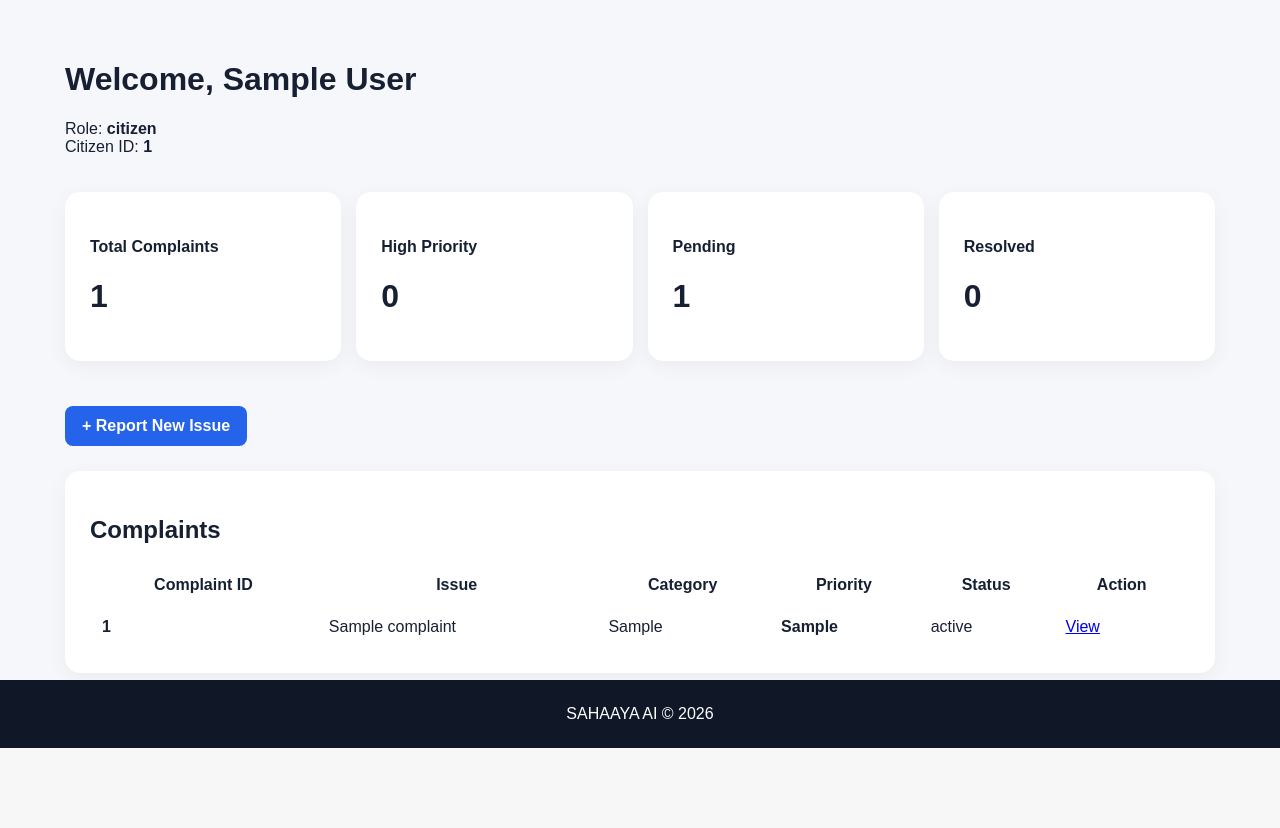
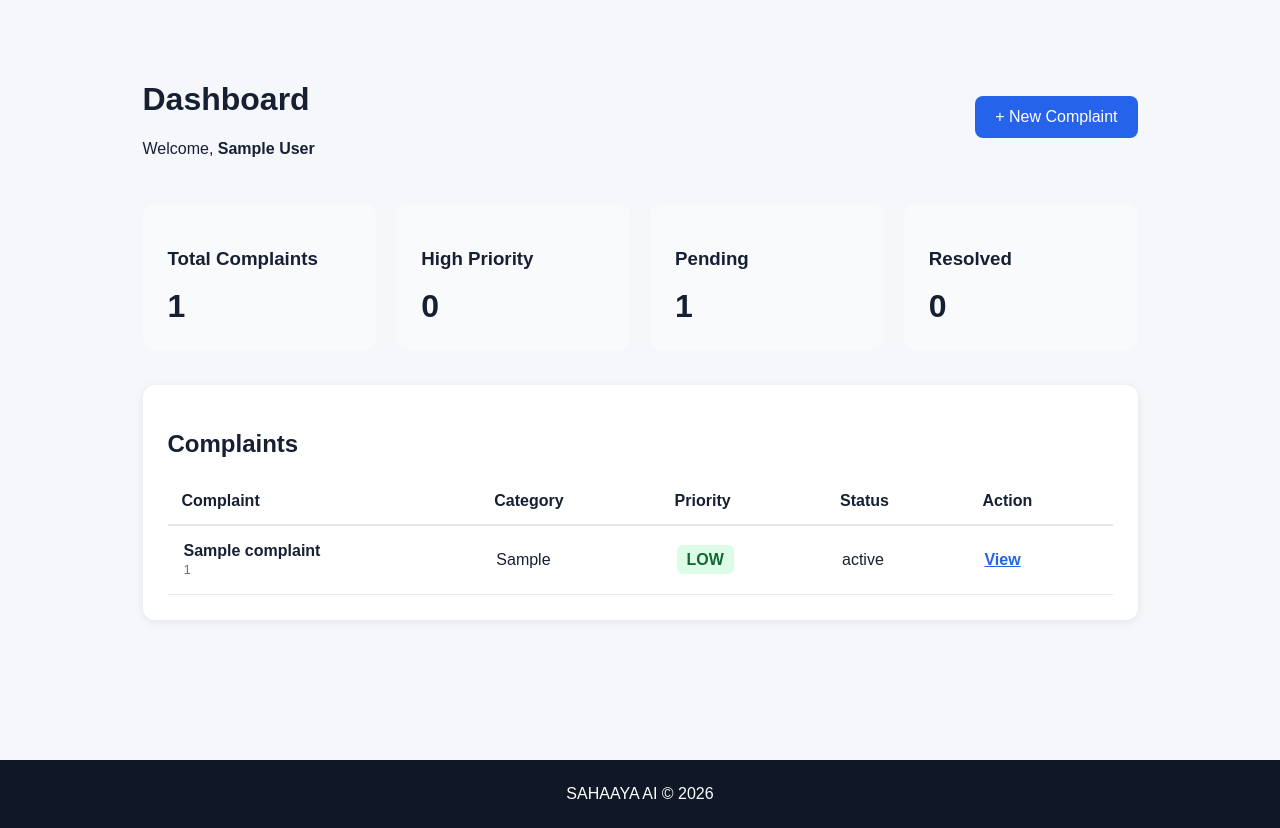
Before and after one commit to sharanyareddykn-cmd/sahaaya-AI, a Flask app: page /dashboard in a window 1280 px wide. Shown: the part 62-890 px from the top of the page. Before the commit the page ends 810 px from the top, so only its background shows below. Run offline with Flask 3, Linux system fonts and the light colour scheme; the visitor is signed in with stand-in values (Sample User, id 1); tables that the repository leaves empty hold one stand-in row (values such as "Sample post").

Commit message:
Update dashboard.html

```diff
--- a/templates/dashboard.html
+++ b/templates/dashboard.html
@@ -1,261 +1,289 @@
 {% extends "base.html" %}
 
-{% block title %}
-Dashboard
-{% endblock %}
-
+{% block title %}Dashboard - Sahaaya AI{% endblock %}
 
 {% block content %}
 
+<div class="container" style="max-width: 1200px; margin: 40px auto; padding: 20px;">
 
-<div style="padding-top:40px;">
+    <div style="display:flex; justify-content:space-between; align-items:center; margin-bottom:30px;">
+        <div>
+            <h1>Dashboard</h1>
+            <p>
+                Welcome,
+                <strong>{{ session.get('name', 'User') }}</strong>
+            </p>
+        </div>
 
-    <h1>
-        Welcome, {{ session.get("name") }}
-    </h1>
+        {% if session.get('role') == 'citizen' %}
+        <a href="{{ url_for('new_complaint') }}"
+           style="padding:12px 20px; background:#2563eb; color:white; text-decoration:none; border-radius:8px;">
+            + New Complaint
+        </a>
+        {% endif %}
+    </div>
 
 
-    <p>
+    <!-- ============================= -->
+    <!-- STATISTICS -->
+    <!-- ============================= -->
 
-        Role:
-        <b>{{ session.get("role") }}</b>
+    <div style="
+        display:grid;
+        grid-template-columns:repeat(auto-fit,minmax(180px,1fr));
+        gap:20px;
+        margin-bottom:35px;
+    ">
 
-        {% if session.get("role") == "citizen" %}
+        <div style="padding:25px; background:#f8fafc; border-radius:12px;">
+            <h3>Total Complaints</h3>
+            <div style="font-size:32px; font-weight:bold;">
+                {{ total }}
+            </div>
+        </div>
 
-        <br>
+        <div style="padding:25px; background:#f8fafc; border-radius:12px;">
+            <h3>High Priority</h3>
+            <div style="font-size:32px; font-weight:bold;">
+                {{ high }}
+            </div>
+        </div>
 
-        Citizen ID:
-        <b>{{ session.get("citizen_id") }}</b>
+        <div style="padding:25px; background:#f8fafc; border-radius:12px;">
+            <h3>Pending</h3>
+            <div style="font-size:32px; font-weight:bold;">
+                {{ pending }}
+            </div>
+        </div>
 
-        {% endif %}
-
-    </p>
+        <div style="padding:25px; background:#f8fafc; border-radius:12px;">
+            <h3>Resolved</h3>
+            <div style="font-size:32px; font-weight:bold;">
+                {{ resolved }}
+            </div>
+        </div>
 
     </div>
 
 
+    <!-- ============================= -->
+    <!-- COMPLAINTS -->
+    <!-- ============================= -->
+
     <div style="
-display:grid;
-grid-template-columns:
-repeat(4,1fr);
-gap:15px;
+        background:white;
+        border-radius:12px;
+        padding:25px;
+        box-shadow:0 2px 10px rgba(0,0,0,0.08);
+        overflow-x:auto;
     ">
 
+        <h2 style="margin-bottom:20px;">Complaints</h2>
 
-    <div class="card">
+        {% if complaints %}
 
-        <h4>
-            Total Complaints
-        </h4>
+        <table style="
+            width:100%;
+            border-collapse:collapse;
+            min-width:850px;
+        ">
 
-        <h1>
-            {{ total }}
-        </h1>
+            <thead>
+                <tr style="border-bottom:2px solid #e5e7eb;">
 
-    </div>
+                    <th style="padding:14px; text-align:left;">
+                        Complaint
+                    </th>
+
+                    {% if session.get('role') != 'citizen' %}
+                    <th style="padding:14px; text-align:left;">
+                        Citizen
+                    </th>
+                    {% endif %}
+
+                    <th style="padding:14px; text-align:left;">
+                        Category
+                    </th>
+
+                    <th style="padding:14px; text-align:left;">
+                        Priority
+                    </th>
+
+                    <th style="padding:14px; text-align:left;">
+                        Status
+                    </th>
+
+                    <th style="padding:14px; text-align:left;">
+                        Action
+                    </th>
+
+                </tr>
+            </thead>
 
 
-    <div class="card">
+            <tbody>
 
-        <h4>
-            High Priority
-        </h4>
+                {% for complaint in complaints %}
 
-        <h1>
-            {{ high }}
-        </h1>
+                <tr style="border-bottom:1px solid #e5e7eb;">
 
-    </div>
+                    <!-- COMPLAINT -->
+
+                    <td style="padding:16px;">
+
+                        <strong>
+                            {{ complaint['title'] }}
+                        </strong>
+
+                        <br>
+
+                        <small style="color:#6b7280;">
+                            {{ complaint['complaint_id'] }}
+                        </small>
+
+                    </td>
 
 
-    <div class="card">
+                    <!-- CITIZEN -->
 
-        <h4>
-            Pending
-        </h4>
+                    {% if session.get('role') != 'citizen' %}
 
-        <h1>
-            {{ pending }}
-        </h1>
+                    <td style="padding:16px;">
 
-    </div>
+                        {{ complaint['citizen_name'] or complaint['citizen_id'] }}
 
-
-    <div class="card">
-
-        <h4>
-            Resolved
-        </h4>
-
-        <h1>
-            {{ resolved }}
-        </h1>
-
-    </div>
-
-
-</div>
-
-
-{% if session.get("role") == "citizen" %}
-
-<div style="margin:25px 0;">
-
-    <a
-        class="btn"
-        href="{{ url_for('new_complaint') }}">
-
-        + Report New Issue
-
-    </a>
-
-</div>
+                    </td>
 
                     {% endif %}
 
 
-<div class="card">
+                    <!-- CATEGORY -->
 
-    <h2>
-        Complaints
-    </h2>
+                    <td style="padding:16px;">
 
-
-    {% if complaints %}
-
-
-    <div style="overflow-x:auto;">
-
-        <table
-            style="
-            width:100%;
-            border-collapse:collapse;
-            "
-        >
-
-            <tr>
-
-                <th
-                    style="padding:12px;">
-                    Complaint ID
-                </th>
-
-                <th
-                    style="padding:12px;">
-                    Issue
-                </th>
-
-                <th
-                    style="padding:12px;">
-                    Category
-                </th>
-
-                <th
-                    style="padding:12px;">
-                    Priority
-                </th>
-
-                <th
-                    style="padding:12px;">
-                    Status
-                </th>
-
-                <th
-                    style="padding:12px;">
-                    Action
-                </th>
-
-            </tr>
-
-
-            {% for complaint in complaints %}
-
-
-            <tr>
-
-                <td style="padding:12px;">
-
-                    <b>
-                        {{ complaint["complaint_id"] }}
-                    </b>
+                        {{ complaint['ai_category'] or complaint['category'] or 'Other' }}
 
                     </td>
 
 
-                <td style="padding:12px;">
+                    <!-- PRIORITY -->
 
-                    {{ complaint["title"] }}
+                    <td style="padding:16px;">
+
+                        {% set priority = complaint['human_priority'] or complaint['ai_priority'] or 'LOW' %}
+
+                        {% if priority == 'HIGH' %}
+
+                        <span style="
+                            padding:6px 10px;
+                            border-radius:6px;
+                            background:#fee2e2;
+                            color:#b91c1c;
+                            font-weight:bold;
+                        ">
+                            HIGH
+                        </span>
+
+                        {% elif priority == 'MEDIUM' %}
+
+                        <span style="
+                            padding:6px 10px;
+                            border-radius:6px;
+                            background:#fef3c7;
+                            color:#92400e;
+                            font-weight:bold;
+                        ">
+                            MEDIUM
+                        </span>
+
+                        {% else %}
+
+                        <span style="
+                            padding:6px 10px;
+                            border-radius:6px;
+                            background:#dcfce7;
+                            color:#166534;
+                            font-weight:bold;
+                        ">
+                            LOW
+                        </span>
+
+                        {% endif %}
 
                     </td>
 
 
-                <td style="padding:12px;">
+                    <!-- STATUS -->
 
-                    {{ complaint["ai_category"] }}
+                    <td style="padding:16px;">
+
+                        {{ complaint['status'] or 'Submitted' }}
 
                     </td>
 
 
-                <td style="padding:12px;">
+                    <!-- VIEW -->
 
-                    <b>
+                    <td style="padding:16px;">
 
-                        {{
-                            complaint["human_priority"]
-                            or
-                            complaint["ai_priority"]
-                        }}
-
-                    </b>
-
-                </td>
-
-
-                <td style="padding:12px;">
-
-                    {{ complaint["status"] }}
-
-                </td>
-
-
-                <td style="padding:12px;">
-
-                    <a
-                        href="{{
-                            url_for(
-                                'complaint_detail',
-                                complaint_id=
-                                complaint['complaint_id']
-                            )
-                        }}">
-
+                        <a href="{{ url_for('complaint_detail', complaint_id=complaint['complaint_id']) }}"
+                           style="
+                               color:#2563eb;
+                               font-weight:bold;
+                               text-decoration:underline;
+                           ">
                             View
-
                         </a>
 
                     </td>
 
                 </tr>
 
-
                 {% endfor %}
 
+            </tbody>
 
         </table>
 
-    </div>
+        {% else %}
 
+        <div style="
+            padding:40px;
+            text-align:center;
+            color:#6b7280;
+        ">
+
+            <h3>No complaints found</h3>
+
+            {% if session.get('role') == 'citizen' %}
+
+            <p>You have not submitted any complaints yet.</p>
+
+            <a href="{{ url_for('new_complaint') }}"
+               style="
+                   display:inline-block;
+                   margin-top:15px;
+                   padding:12px 20px;
+                   background:#2563eb;
+                   color:white;
+                   text-decoration:none;
+                   border-radius:8px;
+               ">
+                Submit Your First Complaint
+            </a>
 
             {% else %}
 
-    <p>
-        No complaints found.
-    </p>
+            <p>There are currently no complaints in the system.</p>
 
             {% endif %}
 
+        </div>
+
+        {% endif %}
 
     </div>
 
+</div>
 
 {% endblock %}
```
Lines whose indentation alone changed are shown as unchanged.
